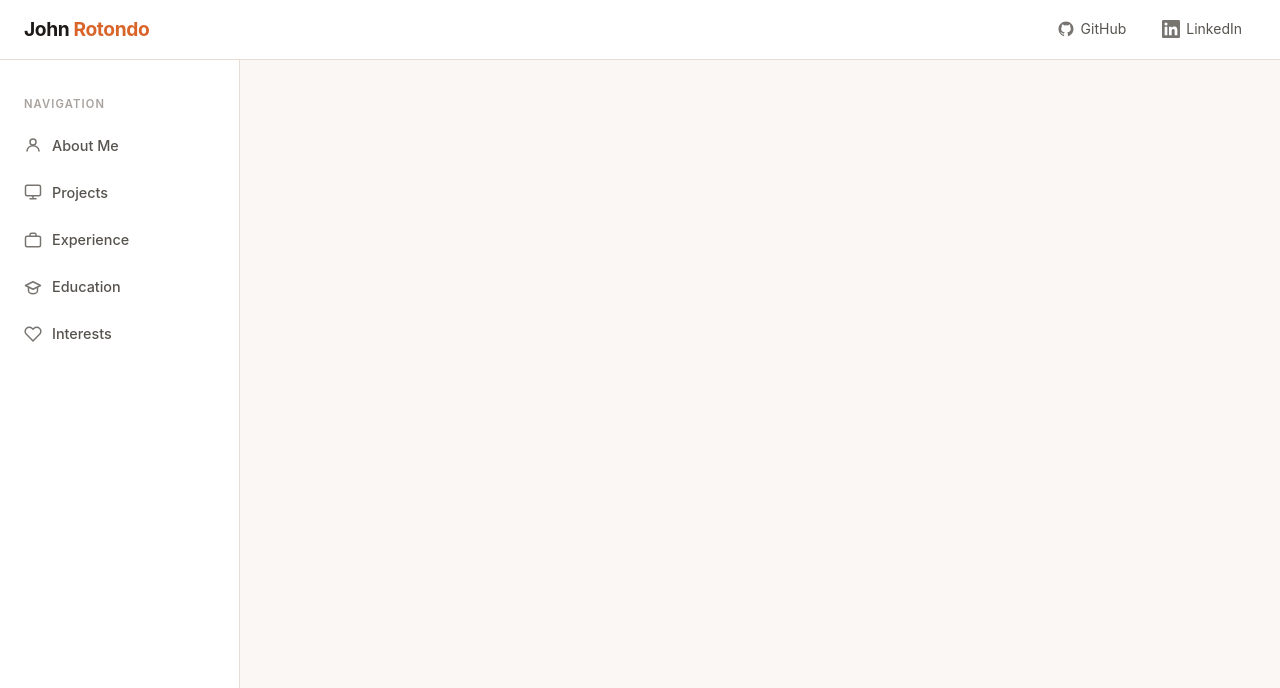
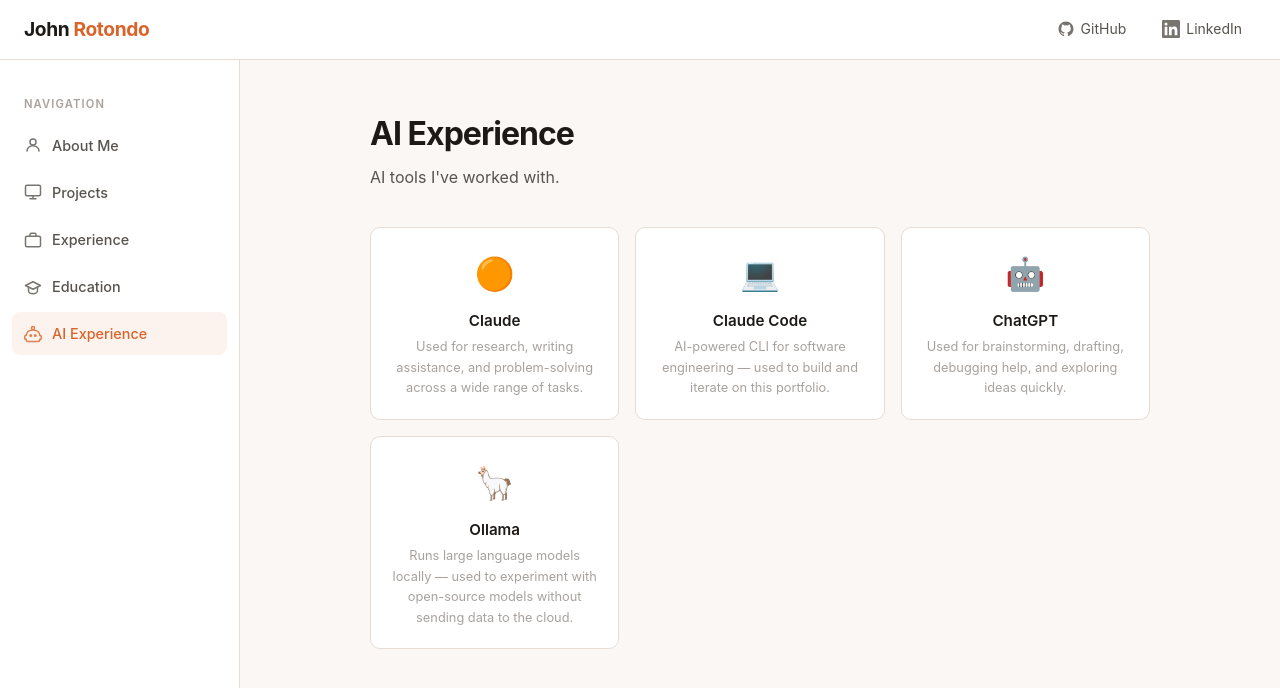
Before and after one commit to rotondojs/my-portfolio, a React (Vite) app in the folder client/: page /ai-experience in a window 1280 px wide. Shown: the top 688 px of the page. Built offline with nearby package versions, Linux system fonts and the light colour scheme.

Commit message:
Replace Interests with AI Experience page

```diff
--- a/client/src/App.tsx
+++ b/client/src/App.tsx
@@ -5,7 +5,7 @@
 import Projects from "./pages/Projects";
 import Experience from "./pages/Experience";
 import Education from "./pages/Education";
-import Interests from "./pages/Interests";
+import AIExperience from "./pages/AIExperience";
 
 export default function App() {
   return (
@@ -18,7 +18,7 @@
           <Route path="/projects" element={<Projects />} />
           <Route path="/experience" element={<Experience />} />
           <Route path="/education" element={<Education />} />
-          <Route path="/interests" element={<Interests />} />
+          <Route path="/ai-experience" element={<AIExperience />} />
         </Routes>
       </div>
     </BrowserRouter>
--- a/client/src/components/Sidebar.tsx
+++ b/client/src/components/Sidebar.tsx
@@ -42,11 +42,13 @@
     ),
   },
   {
-    to: "/interests",
-    label: "Interests",
+    to: "/ai-experience",
+    label: "AI Experience",
     icon: (
       <svg className="sidebar-icon" viewBox="0 0 24 24" fill="none" stroke="currentColor" strokeWidth="2" strokeLinecap="round" strokeLinejoin="round">
-        <path d="M20.84 4.61a5.5 5.5 0 0 0-7.78 0L12 5.67l-1.06-1.06a5.5 5.5 0 0 0-7.78 7.78l1.06 1.06L12 21.23l7.78-7.78 1.06-1.06a5.5 5.5 0 0 0 0-7.78z" />
+        <path d="M12 2a2 2 0 0 1 2 2c0 .74-.4 1.39-1 1.73V7h1a7 7 0 0 1 7 7h1a1 1 0 0 1 1 1v3a1 1 0 0 1-1 1h-1v1a2 2 0 0 1-2 2H5a2 2 0 0 1-2-2v-1H2a1 1 0 0 1-1-1v-3a1 1 0 0 1 1-1h1a7 7 0 0 1 7-7h1V5.73c-.6-.34-1-.99-1-1.73a2 2 0 0 1 2-2z" />
+        <circle cx="9" cy="14" r="1" fill="currentColor" />
+        <circle cx="15" cy="14" r="1" fill="currentColor" />
       </svg>
     ),
   },
--- /dev/null
+++ b/client/src/pages/AIExperience.tsx
@@ -0,0 +1,41 @@
+const tools = [
+  {
+    icon: "🟠",
+    name: "Claude",
+    desc: "Used for research, writing assistance, and problem-solving across a wide range of tasks.",
+  },
+  {
+    icon: "💻",
+    name: "Claude Code",
+    desc: "AI-powered CLI for software engineering — used to build and iterate on this portfolio.",
+  },
+  {
+    icon: "🤖",
+    name: "ChatGPT",
+    desc: "Used for brainstorming, drafting, debugging help, and exploring ideas quickly.",
+  },
+  {
+    icon: "🦙",
+    name: "Ollama",
+    desc: "Runs large language models locally — used to experiment with open-source models without sending data to the cloud.",
+  },
+];
+
+export default function AIExperience() {
+  return (
+    <div className="page">
+      <h1 className="page-title">AI Experience</h1>
+      <p className="page-subtitle">AI tools I've worked with.</p>
+
+      <div className="interests-grid">
+        {tools.map((tool) => (
+          <div className="interest-card" key={tool.name}>
+            <div className="interest-icon">{tool.icon}</div>
+            <p className="interest-name">{tool.name}</p>
+            <p className="interest-desc">{tool.desc}</p>
+          </div>
+        ))}
+      </div>
+    </div>
+  );
+}
```
